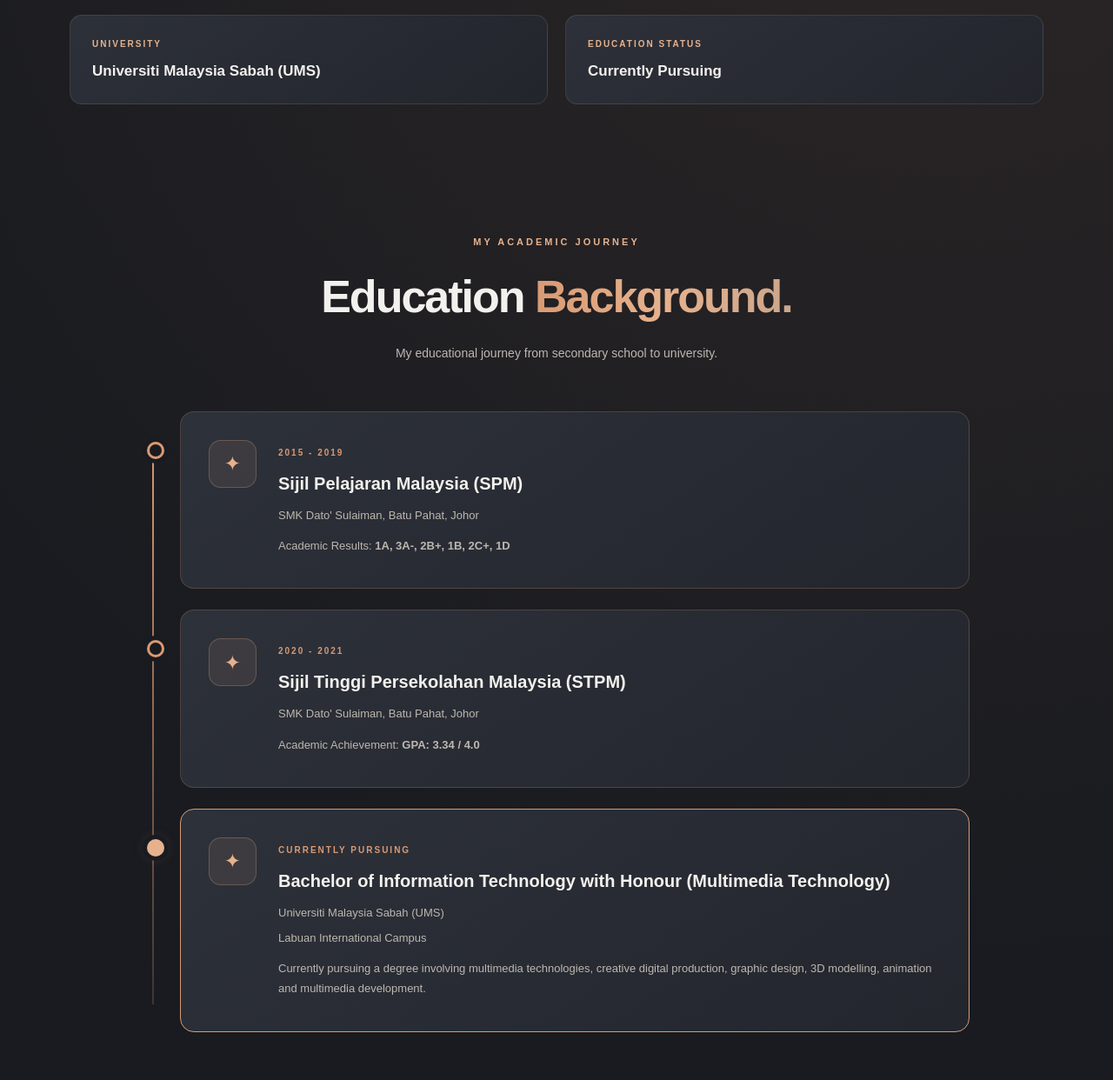
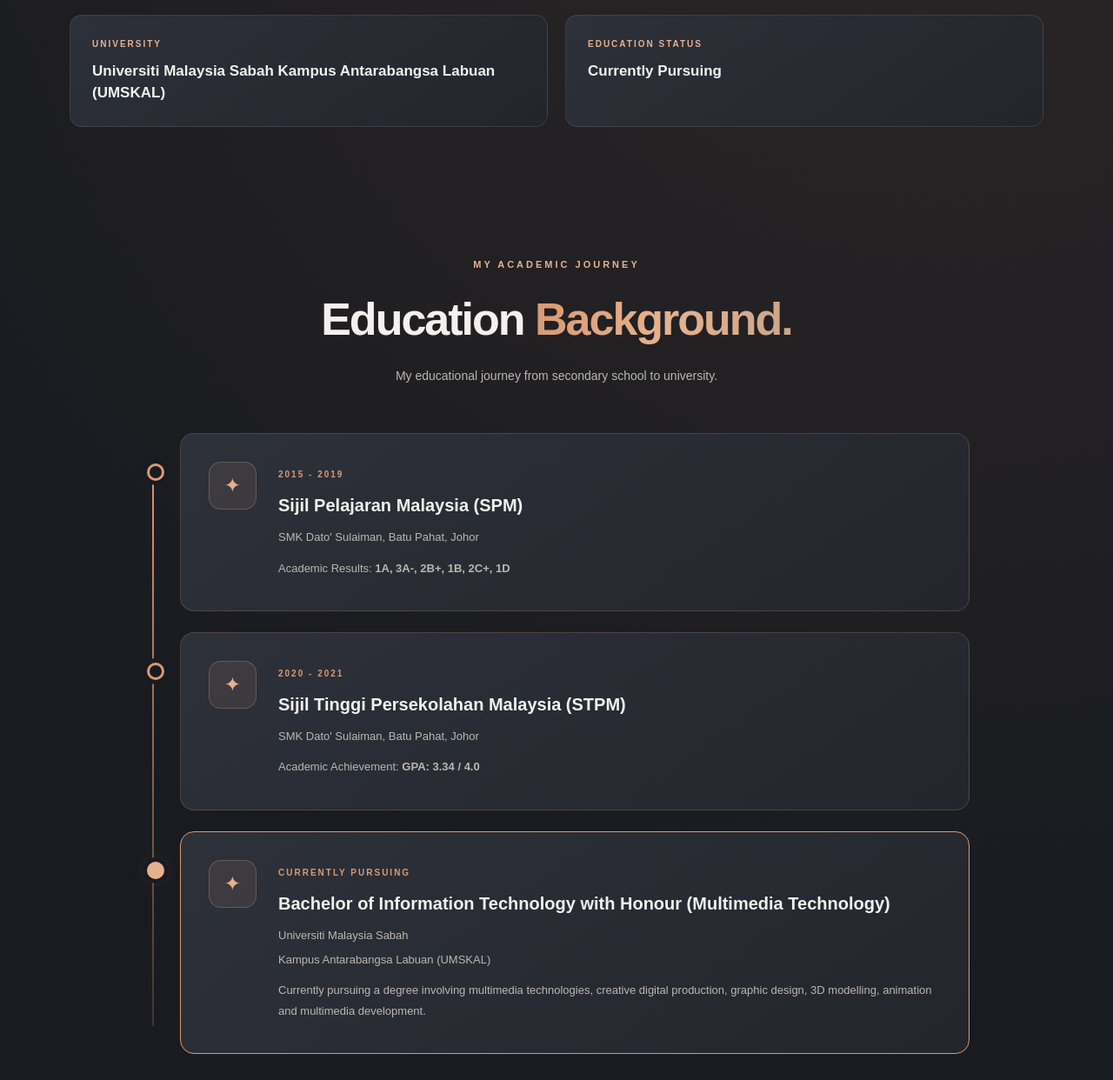
Before and after one commit to amirjohor0-bit/amircreative.github.io, a plain HTML site: page biodata.html in a window 1280 px wide. Shown: the part 1378-2620 px from the top of the page at 87% size. Drawn offline with Linux system fonts and the light colour scheme.

Commit message:
Add files via upload

```diff
--- a/biodata.html
+++ b/biodata.html
@@ -84,8 +84,9 @@
                     <p>
                         I am currently pursuing a Bachelor of
                         Information Technology with Honour
-                        (Multimedia Technology) at Universiti
-                        Malaysia Sabah.
+                        (Multimedia Technology) at Universiti Malaysia Sabah
+                        Kampus Antarabangsa Labuan (UMSKAL).
+
                     </p>
 
                     <p>
@@ -178,7 +179,9 @@
 
                     <span class="info-label">UNIVERSITY</span>
 
-                    <h3>Universiti Malaysia Sabah (UMS)</h3>
+                    <h3>Universiti Malaysia Sabah
+                        Kampus Antarabangsa Labuan (UMSKAL)
+                    </h3>
 
                 </div>
 
@@ -237,11 +240,11 @@
                         </h3>
 
                         <p>
-                            Universiti Malaysia Sabah (UMS)
+                            Universiti Malaysia Sabah
                         </p>
 
                         <p>
-                            Labuan International Campus
+                            Kampus Antarabangsa Labuan (UMSKAL)
                         </p>
 
                         <p class="education-description">
@@ -367,8 +370,8 @@
 
                     <p>
                         Alpha &amp; Beta Residential College,
-                        Universiti Malaysia Sabah,
-                        Labuan International Campus.
+                        Universiti Malaysia Sabah
+                        Kampus Antarabangsa Labuan (UMSKAL)
                     </p>
 
                 </div>
```
